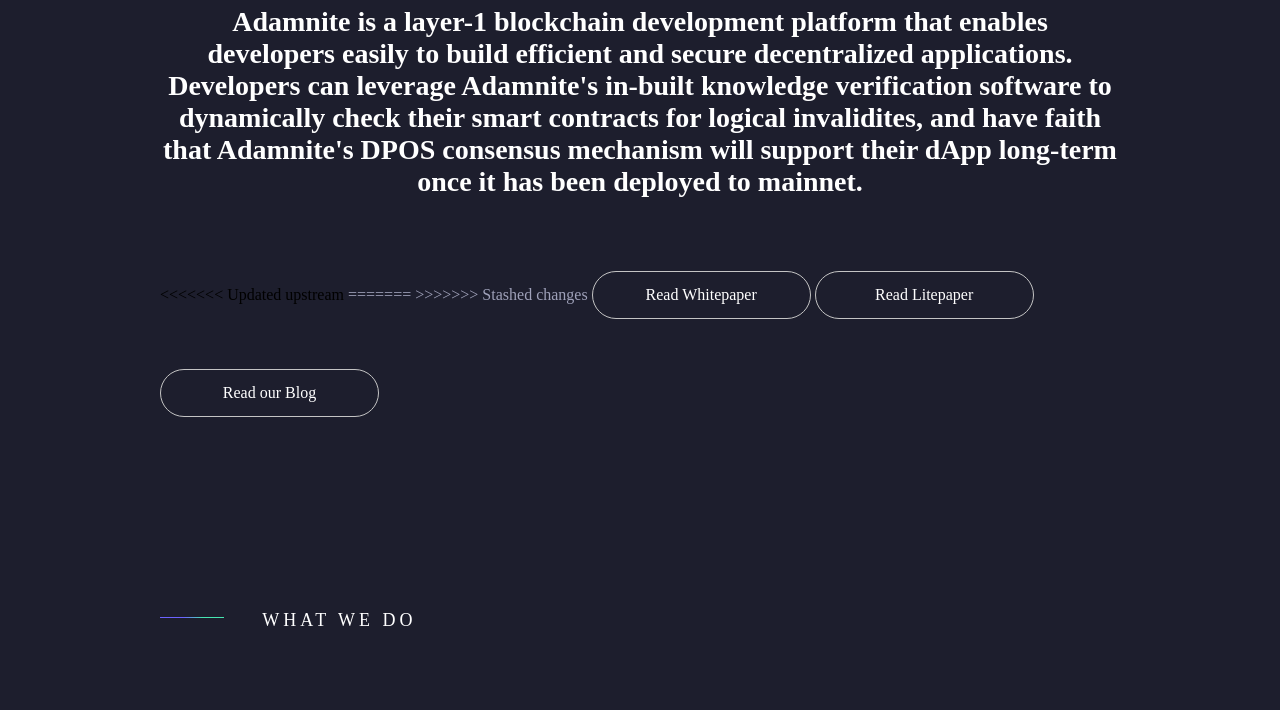
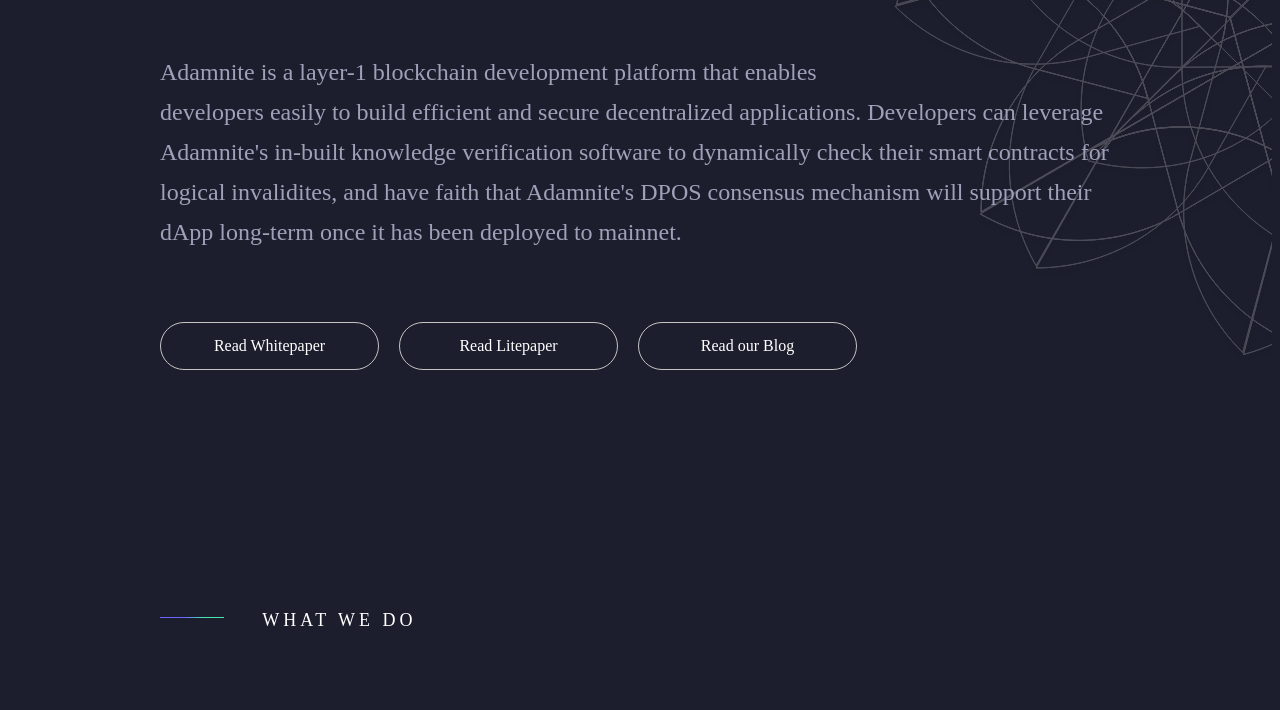
Before and after one commit to Adamnite/Adamnite.github.io, a plain HTML site: page index.html in a window 1280 px wide. Shown: the part 431-1141 px from the top of the page. Drawn offline with Linux system fonts and the light colour scheme; a web font is replaced by a local one.

Commit message:
Whitepaper HTML & CSS Changes
Added Whitepaper as a static page & added CSS changes

```diff
--- a/index.html
+++ b/index.html
@@ -87,11 +87,8 @@
                     enables <br> developers easily to build efficient and secure
                     decentralized applications. Developers can leverage Adamnite's in-built knowledge verification software to dynamically check their smart contracts for logical invalidites, and have faith that Adamnite's DPOS consensus mechanism will support their dApp long-term once it has been deployed to mainnet.
                 </h2>
-<<<<<<< Updated upstream
                 <a href="Adamnite.github.io/Adamnite_ A scalable and secure blockchain development platform (2).pdf" target= "_blank">
-=======
                 <a href="./whitepaper.html">
->>>>>>> Stashed changes
                     <button class="whitepaper-button">
                         Read Whitepaper
                     </button>
--- a/styles.css
+++ b/styles.css
@@ -52,8 +52,6 @@ a {
     color: #9FA1B9;
 }
 
-<<<<<<< Updated upstream
-=======
 a:hover {
     color: #FFFFFF;
 }
@@ -99,7 +97,6 @@ p {
     line-height: 2em;
 }
 
->>>>>>> Stashed changes
 body {
     max-width: 100%;
     background-image: url('graphic.svg');
@@ -175,14 +172,11 @@ body {
     letter-spacing: -0.03em;
 }
 
-<<<<<<< Updated upstream
-=======
 .whitepaper-title {
     margin-top: 1em;
     text-align: center !important;
 }
 
->>>>>>> Stashed changes
 .hero-subtitle {
     color: #9FA1B9;
     font-family: Montserrat-Regular;
@@ -207,9 +201,14 @@ body {
     font-weight: normal;
     font-size: 16px;
     line-height: 40px;
+    margin-right: 1em;
     /* or 250% */
 
     color: #FFFFFF;
+}
+
+.whitepaper-button:hover {
+    opacity: .7;
 }
 
 .use-case-grid-container {
@@ -373,6 +372,7 @@ strong {
     background-size: 100%;
     max-height: 320px;
     background: rgb(66, 67, 82, 0.3) !important;
+    grid-column: 1 / span 2;
 }
 
 .box8 h2, h3, div {
@@ -384,6 +384,8 @@ strong {
     margin-bottom: 20px;
     margin-top: 44px;
 }
+
+
 
 .crowdfund-container {
     background: rgb(66, 67, 82, 0.3) !important;
@@ -412,7 +414,7 @@ strong {
 #countdown {
     font-style: normal;
     font-weight: 600;
-    font-size: 2.5em;
+    font-size: 2.5em !important;
     line-height: 1em;
     background: -webkit-linear-gradient(86deg, rgba(108,99,255,1) 37%, rgba(71,230,177,1) 67%);
     -webkit-background-clip: text;
```
